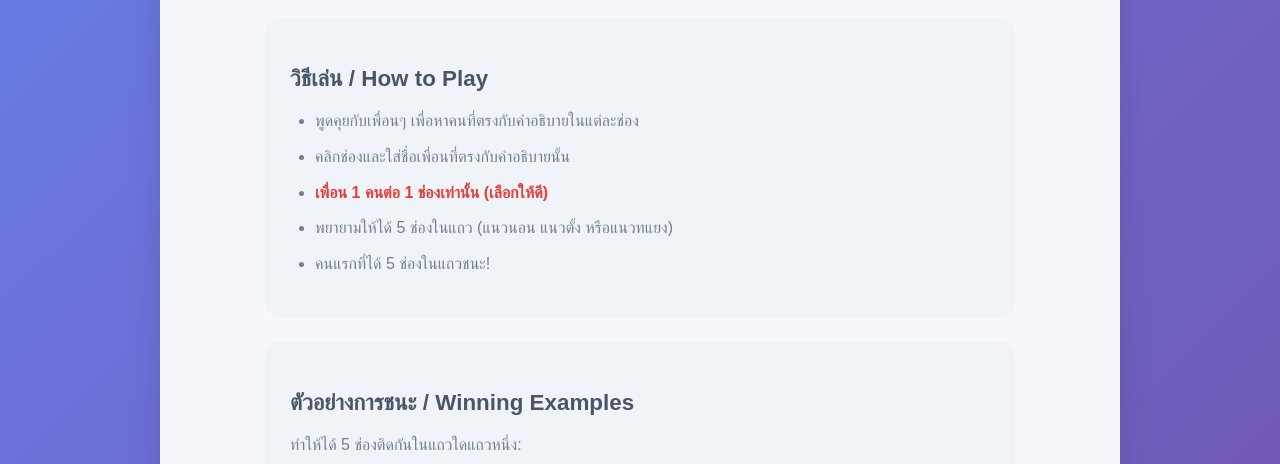
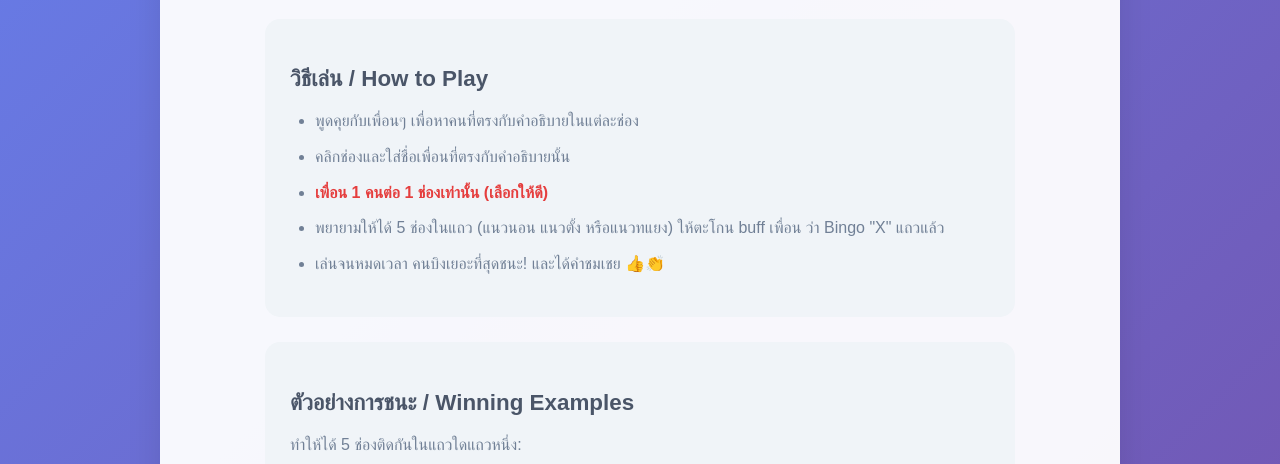
Before and after one commit to koragot/human-bingo, a plain HTML site: page index.html in a window 1280 px wide. Shown: the part 254-718 px from the top of the page. Drawn offline with Linux system fonts and the light colour scheme.

Commit message:
index.html

```diff
--- a/index.html
+++ b/index.html
@@ -534,8 +534,8 @@
                     <li>พูดคุยกับเพื่อนๆ เพื่อหาคนที่ตรงกับคำอธิบายในแต่ละช่อง</li>
                     <li>คลิกช่องและใส่ชื่อเพื่อนที่ตรงกับคำอธิบายนั้น</li>
                     <li><strong style="color: #e53e3e;">เพื่อน 1 คนต่อ 1 ช่องเท่านั้น (เลือกให้ดี)</strong></li>
-                    <li>พยายามให้ได้ 5 ช่องในแถว (แนวนอน แนวตั้ง หรือแนวทแยง)</li>
-                    <li>คนแรกที่ได้ 5 ช่องในแถวชนะ!</li>
+                    <li>พยายามให้ได้ 5 ช่องในแถว (แนวนอน แนวตั้ง หรือแนวทแยง) ให้ตะโกน buff เพื่อน ว่า Bingo "X" แถวแล้ว</li>
+                    <li>เล่นจนหมดเวลา คนบิงเยอะที่สุดชนะ! และได้คำชมเชย 👍👏 </li>
                 </ul>
             </div>
 
```
